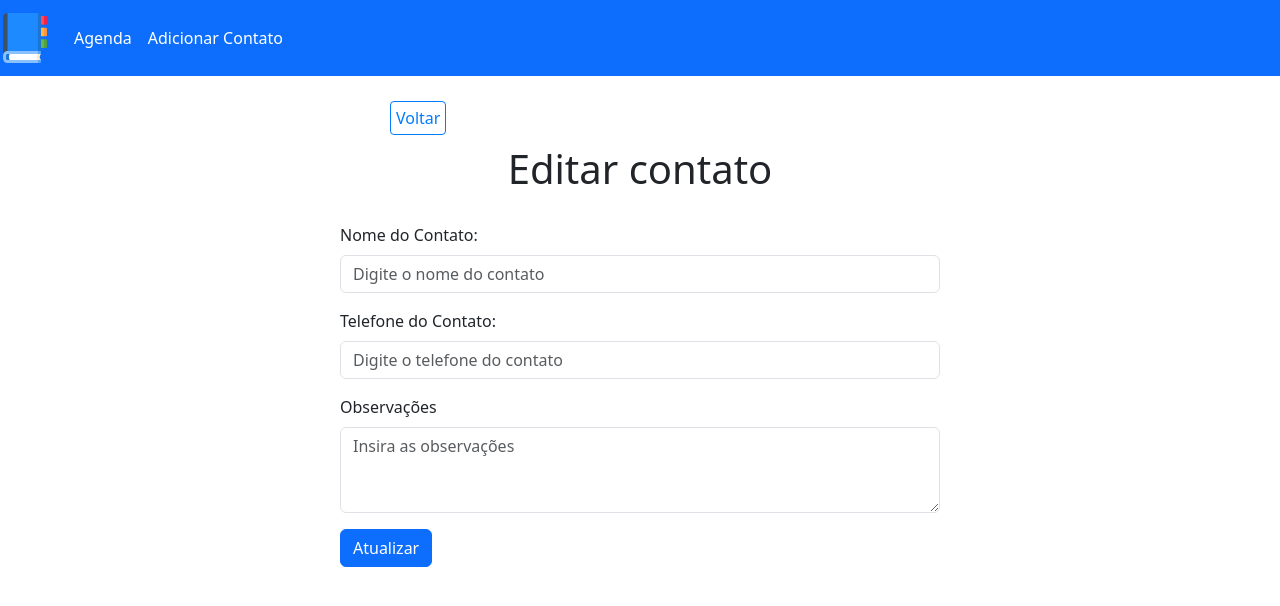
After one commit to rafakroz/udemy-php, a PHP site: page /edit.php in a window 1280 px wide. The commit adds this page. Shown: the top 606 px of the page. Run offline with PHP 8.4, Linux system fonts and the light colour scheme; data that the repository does not hold is empty.

Commit message:
Update implementado

```diff
--- a/17_projeto_2_agenda/css/styles.css
+++ b/17_projeto_2_agenda/css/styles.css
@@ -106,3 +106,12 @@
     max-width: 600px;
     margin: 0 auto;
 }
+
+/* MOBILE */
+@media (max-width: 480px){
+
+    #home-link {
+        display: none;
+    }
+
+}
--- /dev/null
+++ b/17_projeto_2_agenda/edit.php
@@ -0,0 +1,32 @@
+<?php
+
+    include_once("templates/header.php");
+
+?>
+    <div class="container">
+        <?php include_once("templates/backbtn.html"); ?>
+        <h1 id="main-title">Editar contato</h1>
+        <form id="create-form" action="<?= $BASE_URL ?>config/process.php" method="POST">
+            <input type="hidden" name="type" value="edit">
+            <input type="hidden" name="id" value="<?= $contact['id'] ?>">
+            <div class="mb-3">
+                <label for="name" class="form-label">Nome do Contato:</label>
+                <input type="text" class="form-control" id="name" name="name" placeholder="Digite o nome do contato" value="<?= $contact['name'] ?>" required>
+            </div>
+            <div class="mb-3">
+                <label for="phone" class="form-label">Telefone do Contato:</label>
+                <input type="text" class="form-control" id="phone" name="phone" placeholder="Digite o telefone do contato" value="<?= $contact['phone'] ?>" required>
+            </div>
+            <div class="mb-3">
+                <label for="observations" class="form-label">Observações</label>
+                <textarea type="text" class="form-control" id="observations" name="observations" placeholder="Insira as observações" rows="3"><?= $contact['observations'] ?></textarea>
+            </div>
+        <button type="submit" class="btn btn-primary">Atualizar</button>
+        </form>
+    </div>
+
+<?php
+
+    include_once("templates/footer.php");
+
+?>
--- a/17_projeto_2_agenda/index.php
+++ b/17_projeto_2_agenda/index.php
@@ -31,7 +31,7 @@
                         <td scope="row"><?= $contact['phone'] ?></td>
                         <td class="actions">
                             <a href="<?= $BASE_URL ?>show.php?id=<?= $contact['id'] ?>"><i class="fas fa-eye check-icon"></i></a>
-                            <a href="#"><i class="far fa-edit edit-icon"></i></a>
+                            <a href="<?= $BASE_URL ?>edit.php?id=<?= $contact['id'] ?>"><i class="far fa-edit edit-icon"></i></a>
                             <button type="submit" class="delete-btn"><i class="fas fa fa-times delete-icon"></i></button>
                         </td>
                     </tr>
--- a/17_projeto_2_agenda/templates/header.php
+++ b/17_projeto_2_agenda/templates/header.php
@@ -39,7 +39,7 @@
             <div>
                 <div class="navbar-nav">
                     <a class="nav-link active" id="home-link" href="<?= $BASE_URL ?>index.php">Agenda</a>
-                    <a class="nav-link active" id="home-link" href="<?= $BASE_URL ?>create.php">Adicionar Contato</a>
+                    <a class="nav-link active" href="<?= $BASE_URL ?>create.php">Adicionar Contato</a>
                 </div>
             </div>
         </nav>
```
